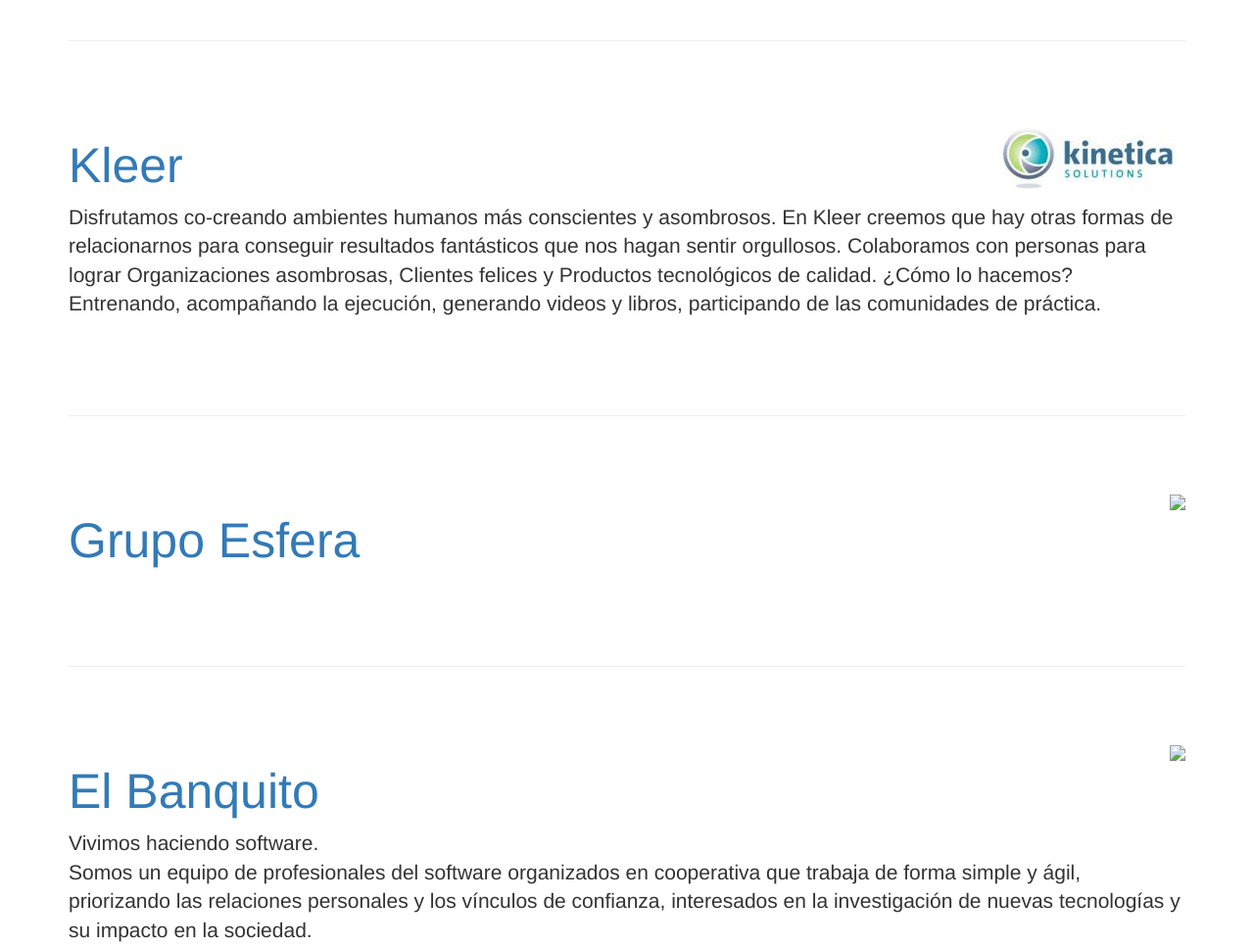
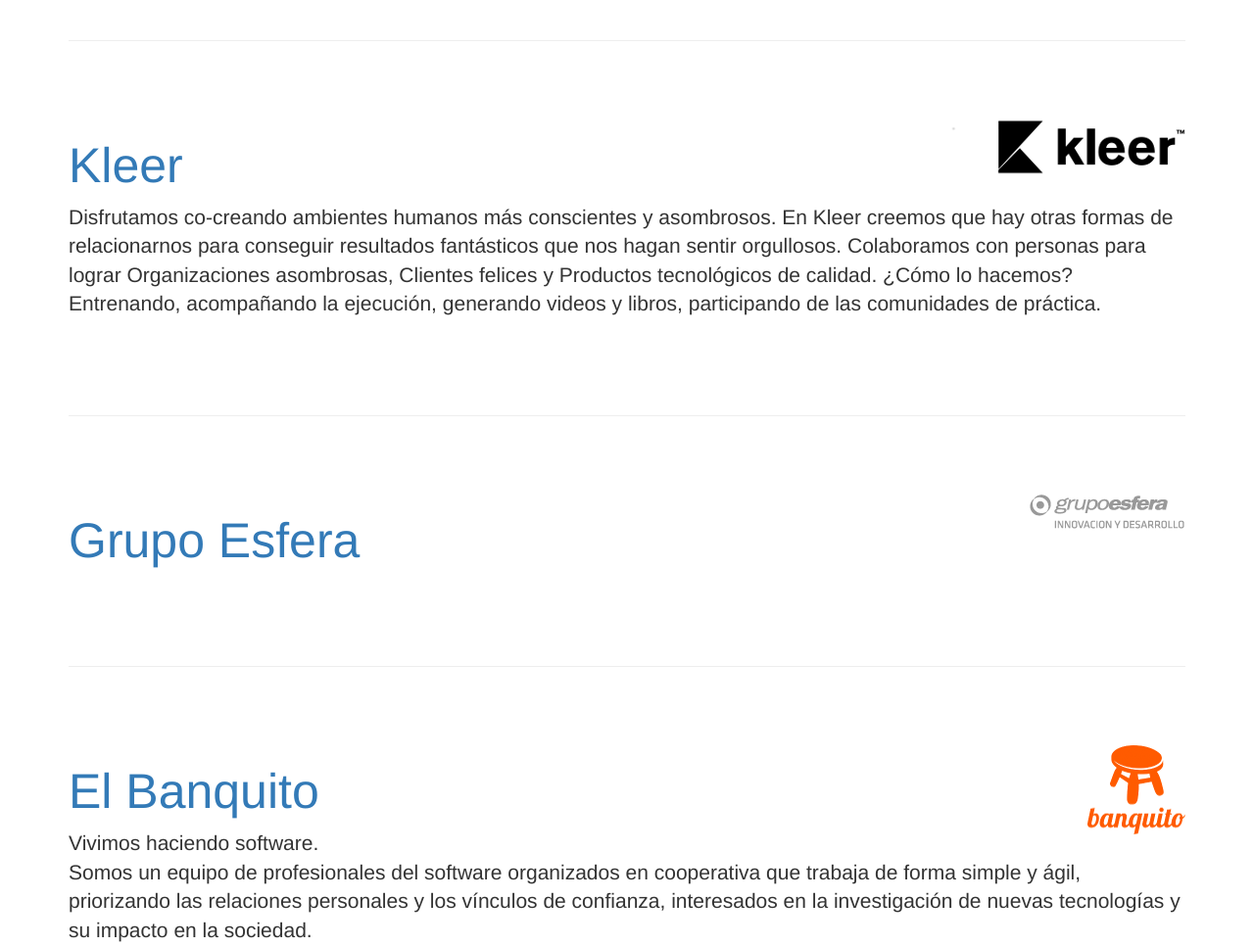
Before and after one commit to jgabardini/clusteragil, a plain HTML site: page index.html in a window 1280 px wide. Shown: the part 2020-2987 px from the top of the page at 98% size. Drawn offline with Linux system fonts and the light colour scheme.

Commit message:
fix logos

```diff
--- a/index.html
+++ b/index.html
@@ -114,7 +114,7 @@
         <hr class="featurette-divider">
 
         <div class="featurette" id="kleer">
-            <img class="featurette-image img-responsive pull-right" src="./img/kinetica_logo.jpg">
+            <img class="featurette-image img-responsive pull-right" src="./img/kleer_logo.png">
             <h2 class="featurette-heading"><a href="http://kleer.la/">Kleer</a>
             </h2>
             <p class="lead">Disfrutamos co-creando ambientes humanos más conscientes y asombrosos.
@@ -125,7 +125,7 @@
         <hr class="featurette-divider">
 
         <div class="featurette" id="ge">
-            <img class="featurette-image img-responsive pull-right" src="./img/ge_logo.jpg">
+            <img class="featurette-image img-responsive pull-right" src="./img/ge_logo.png">
             <h2 class="featurette-heading"><a href="http://www.grupoesfera.com.ar/">Grupo Esfera</a>
             </h2>
             <p class="lead"></p>
@@ -134,7 +134,7 @@
 
 
         <div class="featurette" id="banquito">
-            <img class="featurette-image img-responsive pull-right" src="./img/ge_logo.jpg">
+            <img class="featurette-image img-responsive pull-right" src="./img/banquito_logo.png">
             <h2 class="featurette-heading"><a href="http://www.elgalpondebanquito.com.ar/">El Banquito</a>
             </h2>
             <p class="lead">Vivimos haciendo software.<br>
```
